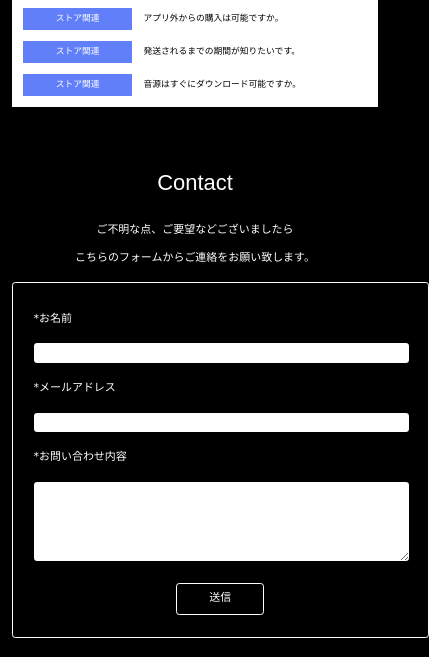
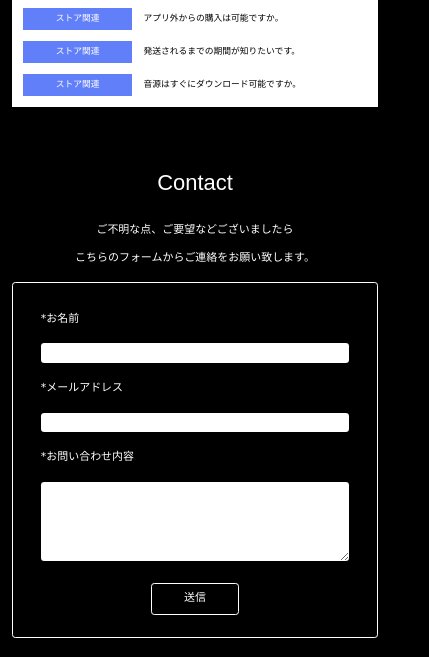
Before and after one commit to a0921design/emosic, a plain HTML site: page support/index.html in a window 390 px wide. Shown: the part 508-1165 px from the top of the page, 429 px wide, since content can reach past the window. Drawn offline with Linux system fonts and the light colour scheme.

Commit message:
Add files via upload

```diff
--- a/assets/css/style.css
+++ b/assets/css/style.css
@@ -762,6 +762,19 @@ nav ul li a {
   padding: 4rem 0;
 }
 
+@media screen and (max-width: 1024px) {
+  #support #form form {
+    width: 54rem;
+  }
+}
+
+@media screen and (max-width: 600px) {
+  #support #form form {
+    width: 100%;
+    padding: 4rem 3%;
+  }
+}
+
 #support #form form ul {
   display: flex;
   flex-direction: column;
@@ -780,6 +793,18 @@ nav ul li a {
   padding: 0 3.8rem;
 }
 
+@media screen and (max-width: 1024px) {
+  #support #form form ul li {
+    padding: 0 2.7rem;
+  }
+}
+
+@media screen and (max-width: 600px) {
+  #support #form form ul li {
+    padding: 0 5%;
+  }
+}
+
 #support #form form ul li label {
   width: 20rem;
 }
@@ -791,6 +816,18 @@ nav ul li a {
   padding: 0 0.4rem;
   width: 68.4rem;
   border-radius: 0.6rem;
+}
+
+@media screen and (max-width: 1024px) {
+  #support #form form ul li input, #support #form form ul li textarea {
+    width: 48.6rem;
+  }
+}
+
+@media screen and (max-width: 600px) {
+  #support #form form ul li input, #support #form form ul li textarea {
+    width: 100%;
+  }
 }
 
 #support #form form button {
```
